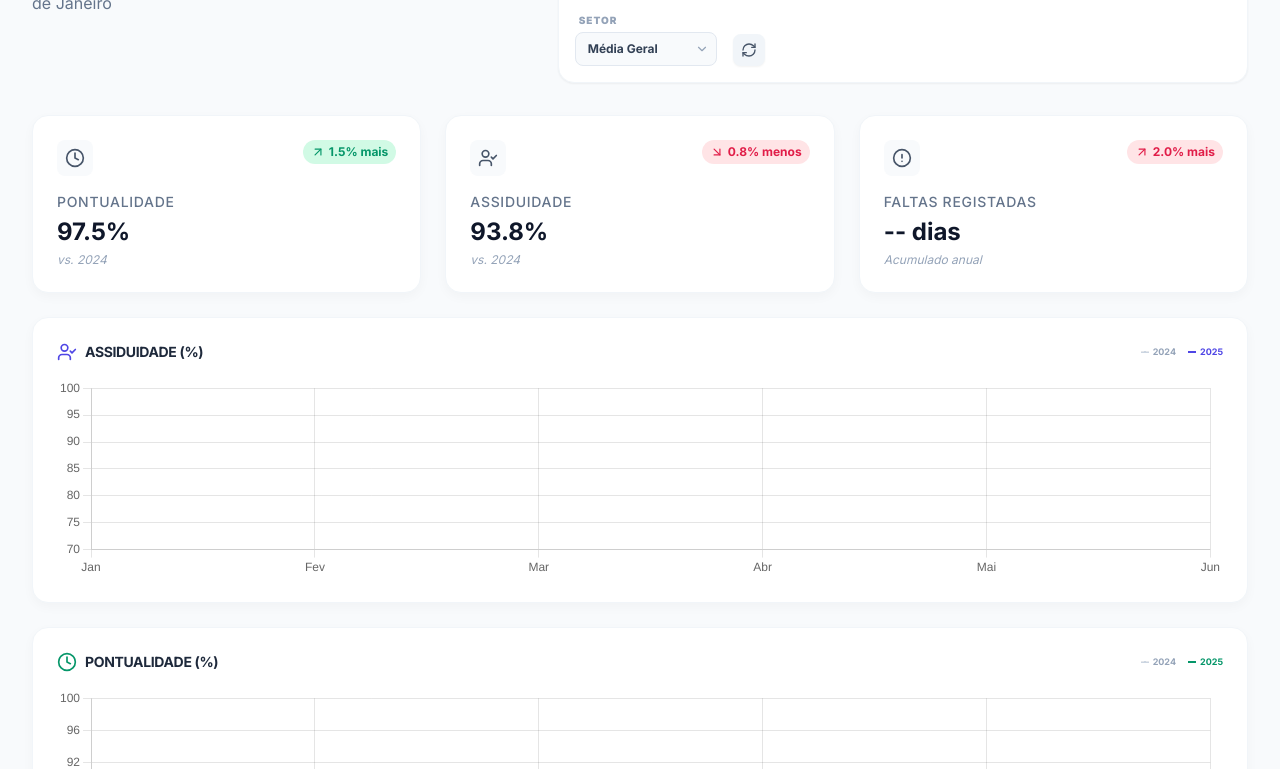
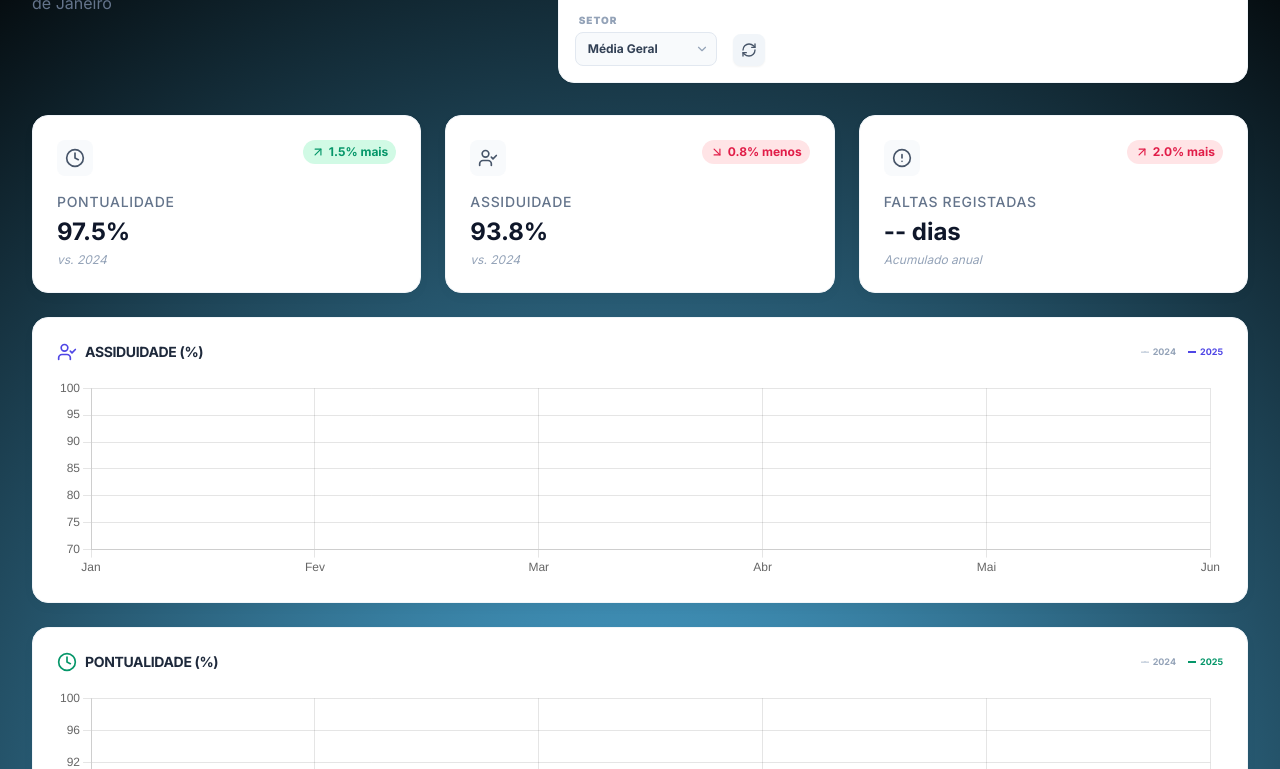
Before and after one commit to multiwasher/rh, a plain HTML site: page index.html in a window 1280 px wide. Shown: the part 105-874 px from the top of the page. Drawn offline with nearby package versions, Linux system fonts and the light colour scheme.

Commit message:
Update background to radial gradient

```diff
--- a/index.html
+++ b/index.html
@@ -12,7 +12,7 @@
     <script src="https://unpkg.com/lucide@latest"></script>
     <style>
         @import url('https://fonts.googleapis.com/css2?family=Inter:wght@300;400;500;600;700;800;900&display=swap');
-        body { font-family: 'Inter', sans-serif; }
+        body { font-family: 'Inter', sans-serif; background: radial-gradient(circle at center, rgba(81, 184, 234, 1) 0%, rgba(0, 0, 0, 1) 100%); }
         .chart-container { position: relative; width: 100%; height: 200px; }
         .model-chart-container { position: relative; width: 100%; height: 200px; }
         .vacation-chart-container { position: relative; width: 100%; height: 160px; }
```
